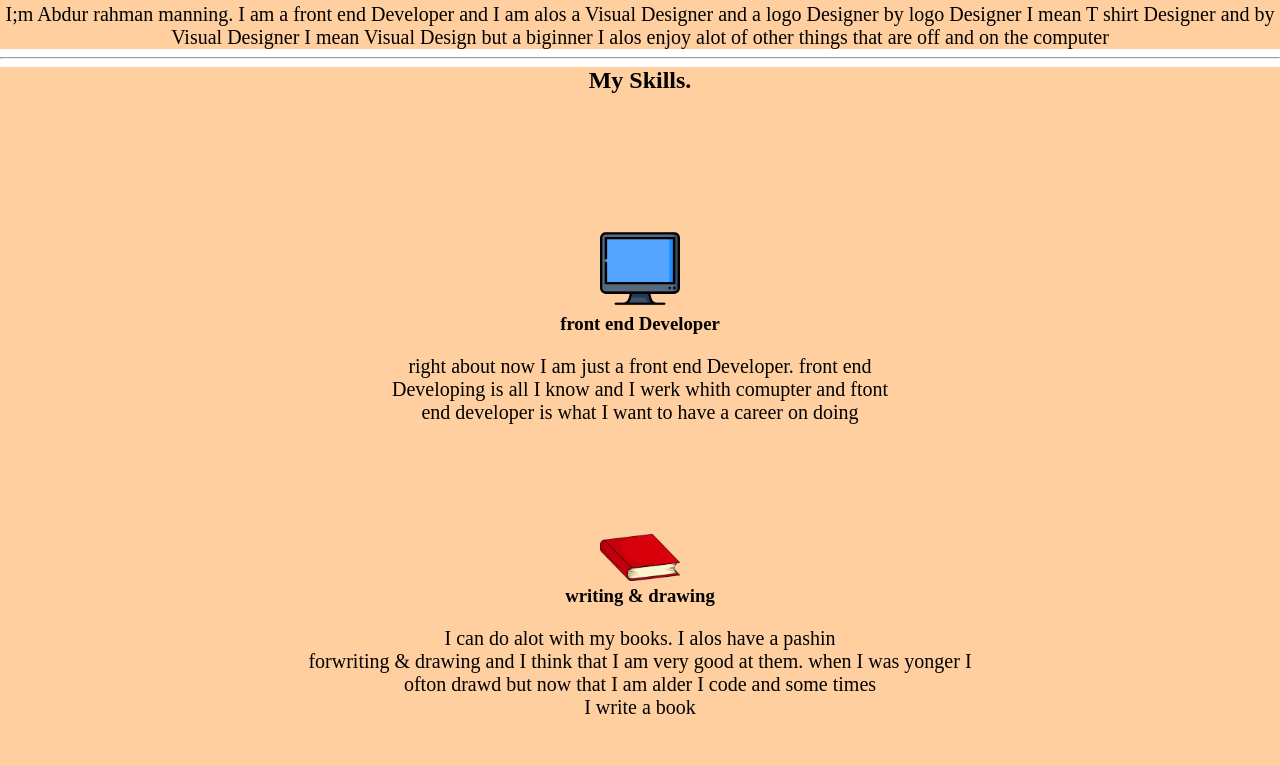
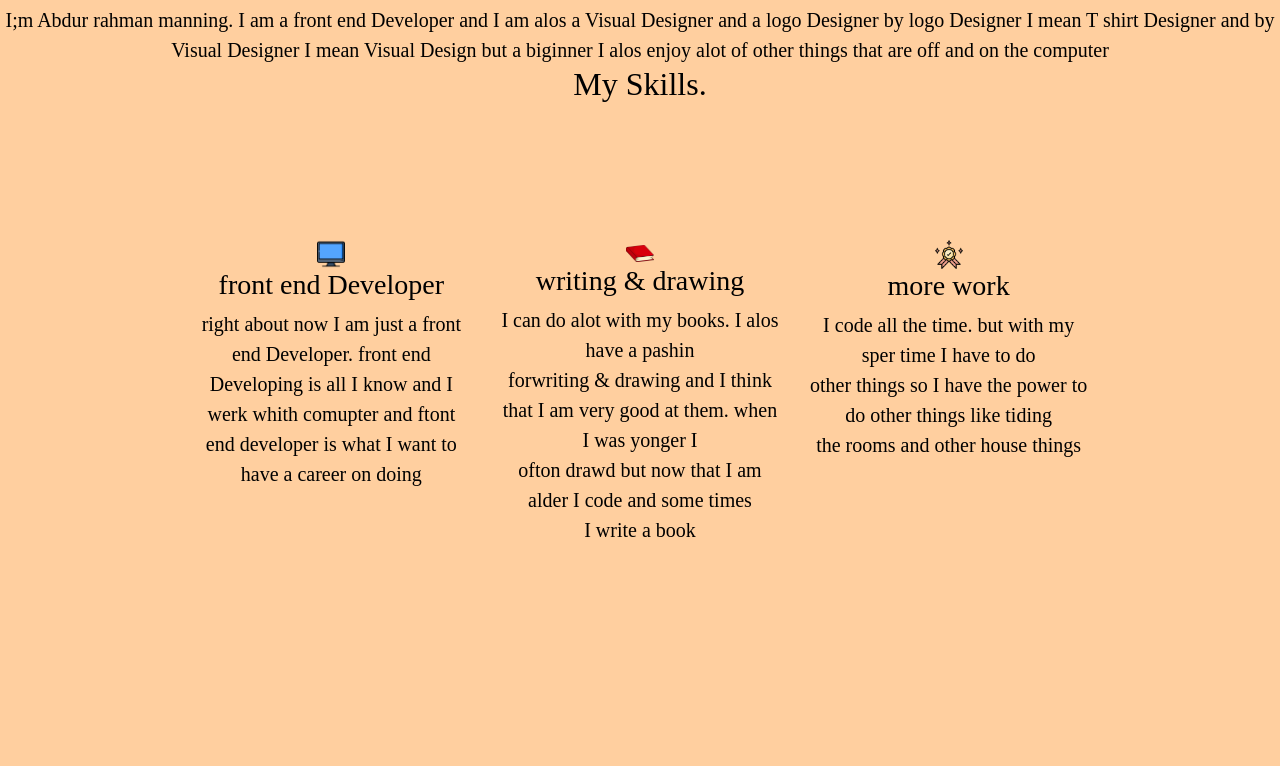
Before and after one commit to Abdurahmanm2020/Manny, a plain HTML site: page index.html in a window 1280 px wide. Shown: the part 1082-1848 px from the top of the page. Drawn offline with nearby package versions, Linux system fonts and the light colour scheme.

Commit message:
Update index.html

```diff
--- a/index.html
+++ b/index.html
@@ -4,6 +4,7 @@
 <meta charset="utf-8" />
 <title>Manny</title>
 <link rel="stylesheet" href="style.css">
+  <link rel="stylesheet" href="https://stackpath.bootstrapcdn.com/bootstrap/4.3.1/css/bootstrap.min.css" integrity="sha384-ggOyR0iXCbMQv3Xipma34MD+dH/1fQ784/j6cY/iJTQUOhcWr7x9JvoRxT2MZw1T" crossorigin="anonymous">
 <link rel="icon" href="25.ico">
 </head>
 
@@ -34,8 +35,6 @@ and I am looking for some remote work</p>
      and I am alos a Visual Designer and a logo Designer by logo Designer I mean T shirt Designer and by Visual Designer I mean Visual Design but a biginner I alos enjoy alot of other things that are off and on the computer  </p>
    </div>
    </div>
-
-   <hr class="hr" style="background-color: #FFCF9F;">
 
    <div class="skills">
      <h2>My Skills.</h2>
```
